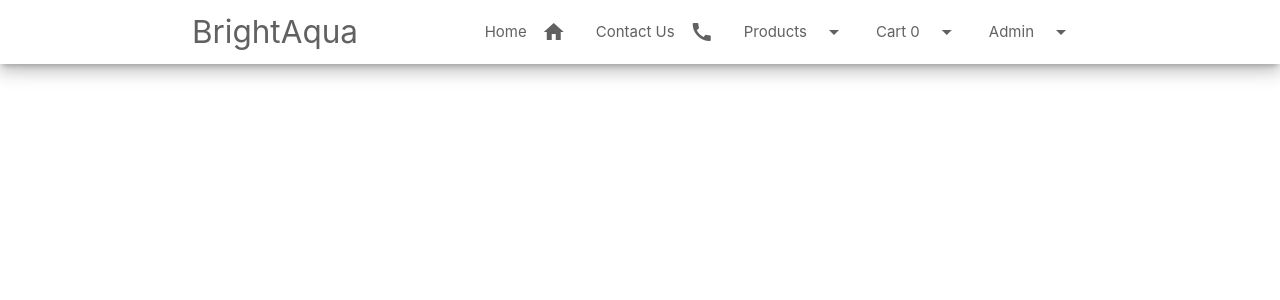
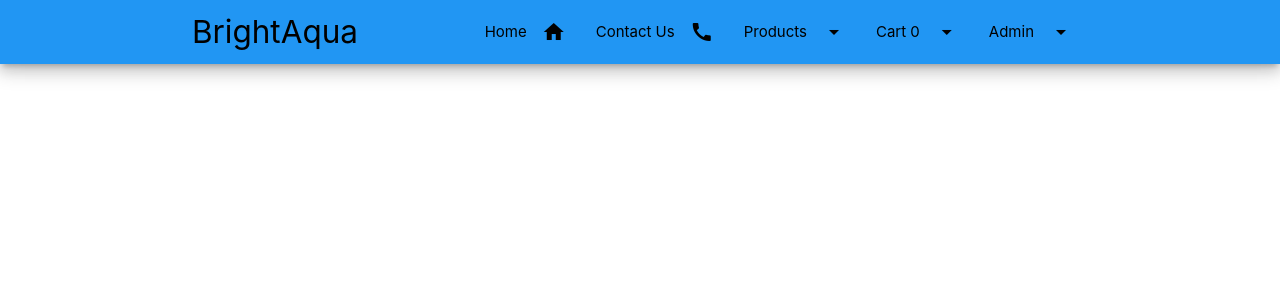
Before and after one commit to shnrndk/brightaquashop, a CodeIgniter app: page /brightaquashop/index.php/home/products in a window 1280 px wide. Shown: the top 300 px of the page. Run offline with CodeIgniter, Linux system fonts and the light colour scheme; data that the repository does not hold is empty.

Commit message:
Update commonwithoutparallax.php

```diff
--- a/application/views/commonwithoutparallax.php
+++ b/application/views/commonwithoutparallax.php
@@ -56,16 +56,16 @@
     </ul>
 
     <div class="navbar-fixed">
-    <nav class="white z-depth-3">
+    <nav class="blue z-depth-3">
 
-        <div class="nav-wrapper container white ">
-        <a href="#!" class="brand-logo grey-text text-darken-2">BrightAqua</a>
+        <div class="nav-wrapper container blue ">
+        <a href="#!" class="brand-logo black-text text-darken-2">BrightAqua</a>
         <ul class="right hide-on-med-and-down">
-            <li><a href="<?php echo site_url('/') ?>" class="grey-text text-darken-2">Home<i class="material-icons right">home</i></a></li>
-            <li><a href="<?php echo site_url('/contact') ?>" class="grey-text text-darken-2">Contact Us<i class="material-icons right">call</i></a></li>
-            <li><a href="<?php echo base_url('/products') ?>" class="grey-text text-darken-2">Products<i class="material-icons right">arrow_drop_down</i></a></li>
-            <li><a href="<?php echo site_url('/cart') ?>" class="grey-text text-darken-2">Cart <?php echo count($this->cart->contents())?><i class="material-icons right">arrow_drop_down</i></a></li>
-            <li><a href="<?php echo site_url('/dashboard') ?>" class="grey-text text-darken-2">Admin<i class="material-icons right">arrow_drop_down</i></a></li>
+            <li><a href="<?php echo site_url('/') ?>" class="black-text text-darken-2">Home<i class="material-icons right">home</i></a></li>
+            <li><a href="<?php echo site_url('/contact') ?>" class="black-text text-darken-2">Contact Us<i class="material-icons right">call</i></a></li>
+            <li><a href="<?php echo base_url('/products') ?>" class="black-text text-darken-2">Products<i class="material-icons right">arrow_drop_down</i></a></li>
+            <li><a href="<?php echo site_url('/cart') ?>" class="black-text text-darken-2">Cart <?php echo count($this->cart->contents())?><i class="material-icons right">arrow_drop_down</i></a></li>
+            <li><a href="<?php echo site_url('/dashboard') ?>" class="black-text text-darken-2">Admin<i class="material-icons right">arrow_drop_down</i></a></li>
         </ul>
         </div>
     </nav>
```
